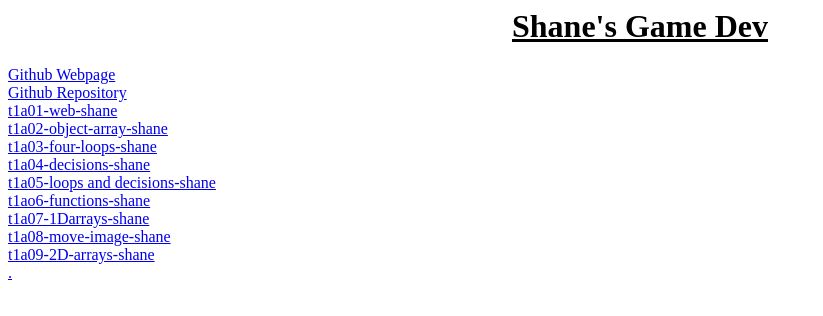
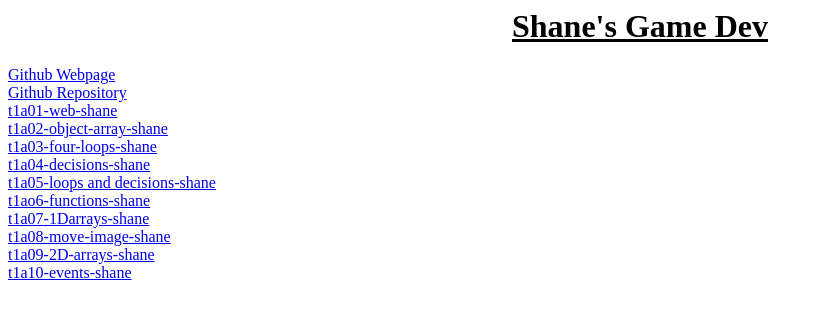
Before and after one commit to ScaredyCatr/game-dev-2018-Shaferr, a plain HTML site: page index.html in a window 1280 px wide. Shown: the whole page, without its empty margins (0-823 px from the left). Drawn offline with Linux system fonts and the light colour scheme.

Commit message:
Add files via upload

```diff
--- a/index.html
+++ b/index.html
@@ -36,7 +36,6 @@
 
 <br>
 
-
 <a href="t1a08-move-image-shane.html">t1a08-move-image-shane</a>
 
 <br>
@@ -45,4 +44,6 @@
 
 <br>
 
-<a href="...">.</a>
+<a href="t1a10-events-shane.html">t1a10-events-shane</a>
+
+<br>
```
